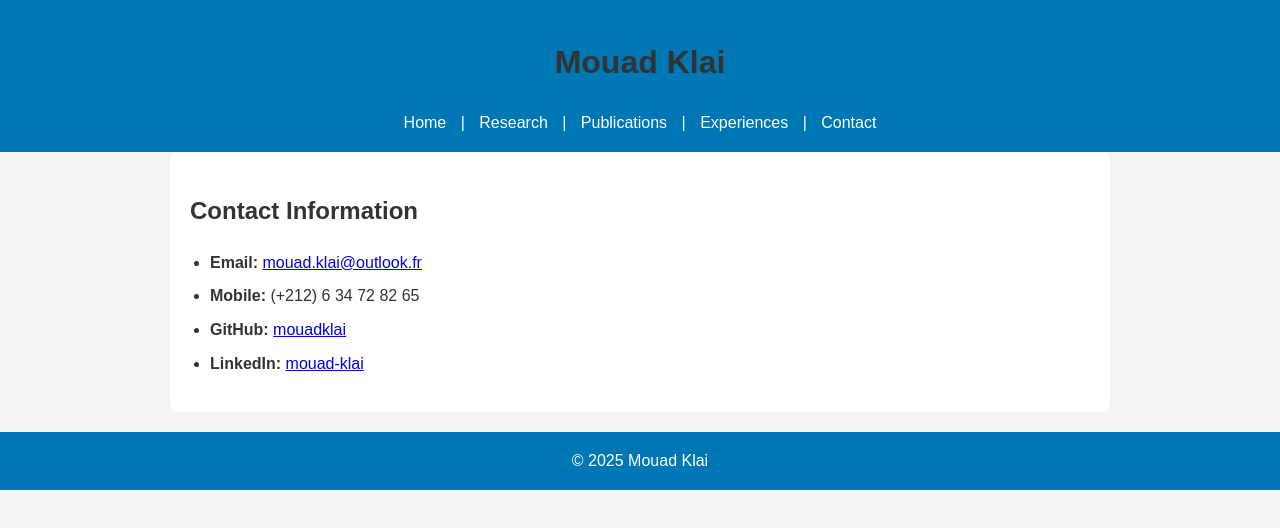
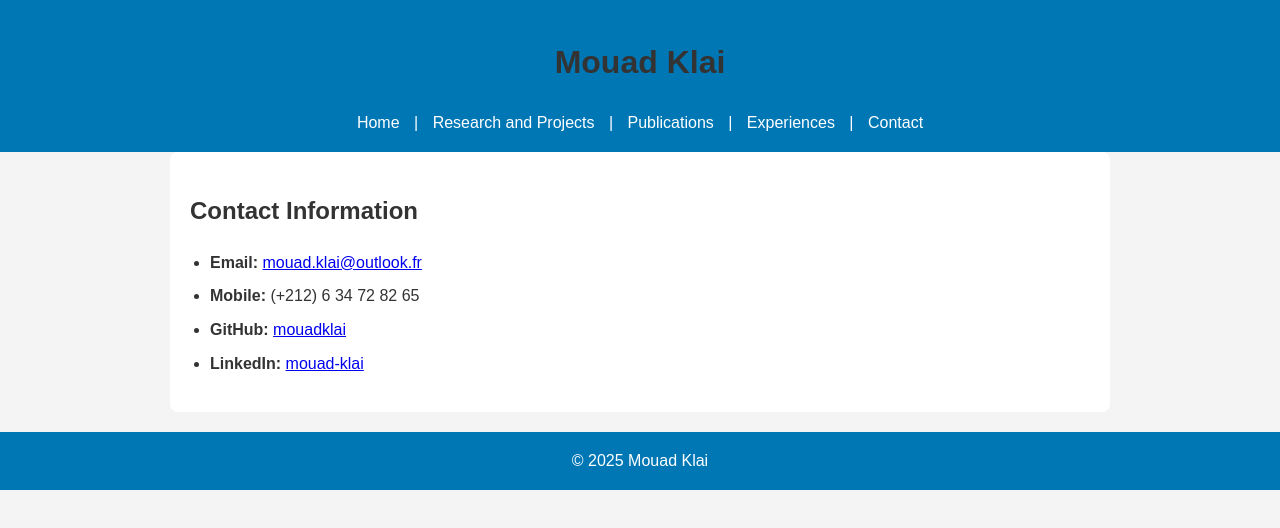
Before and after one commit to mouadklai/mouadklai.github.io, a plain HTML site: page contact.html in a window 1280 px wide. Drawn offline with Linux system fonts and the light colour scheme.

Commit message:
Update contact.html

```diff
--- a/contact.html
+++ b/contact.html
@@ -10,7 +10,7 @@
     <h1>Mouad Klai</h1>
     <nav>
       <a href="index.html">Home</a> |
-      <a href="research.html">Research</a> |
+      <a href="research.html">Research and Projects</a> |
       <a href="publications.html">Publications</a> |
       <a href="experiences.html">Experiences</a> |
       <a href="contact.html">Contact</a>
```
